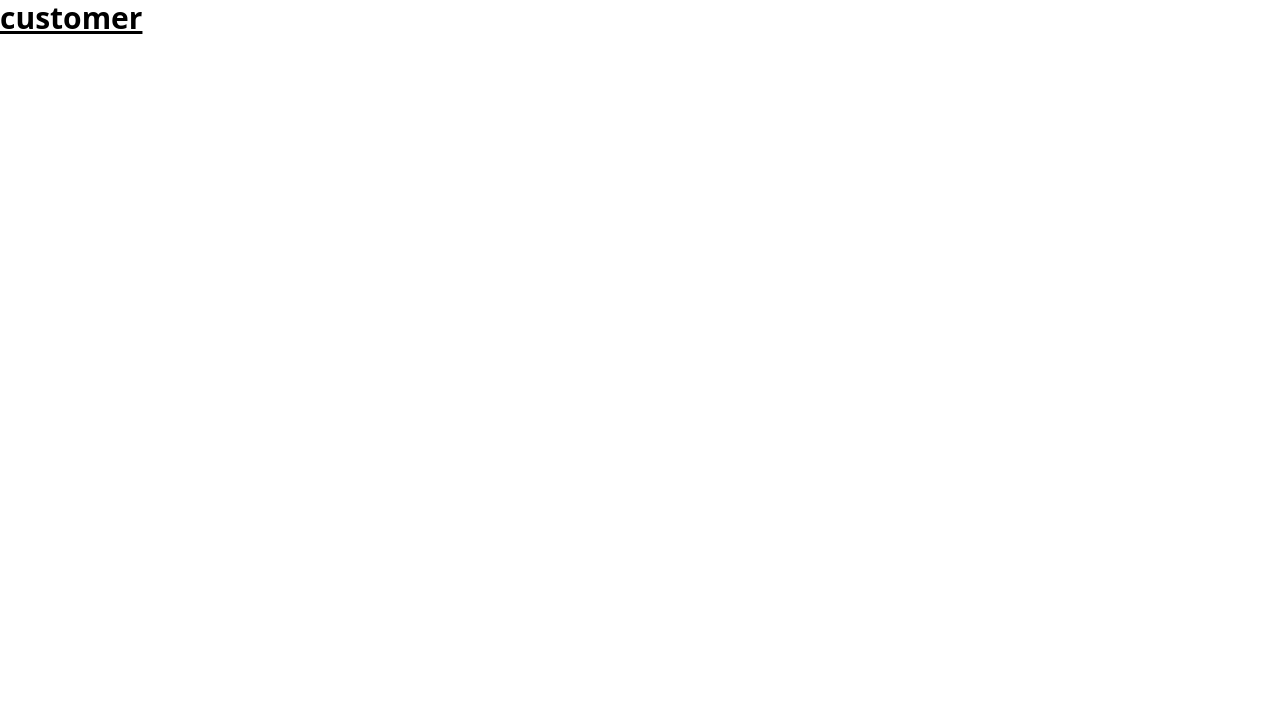
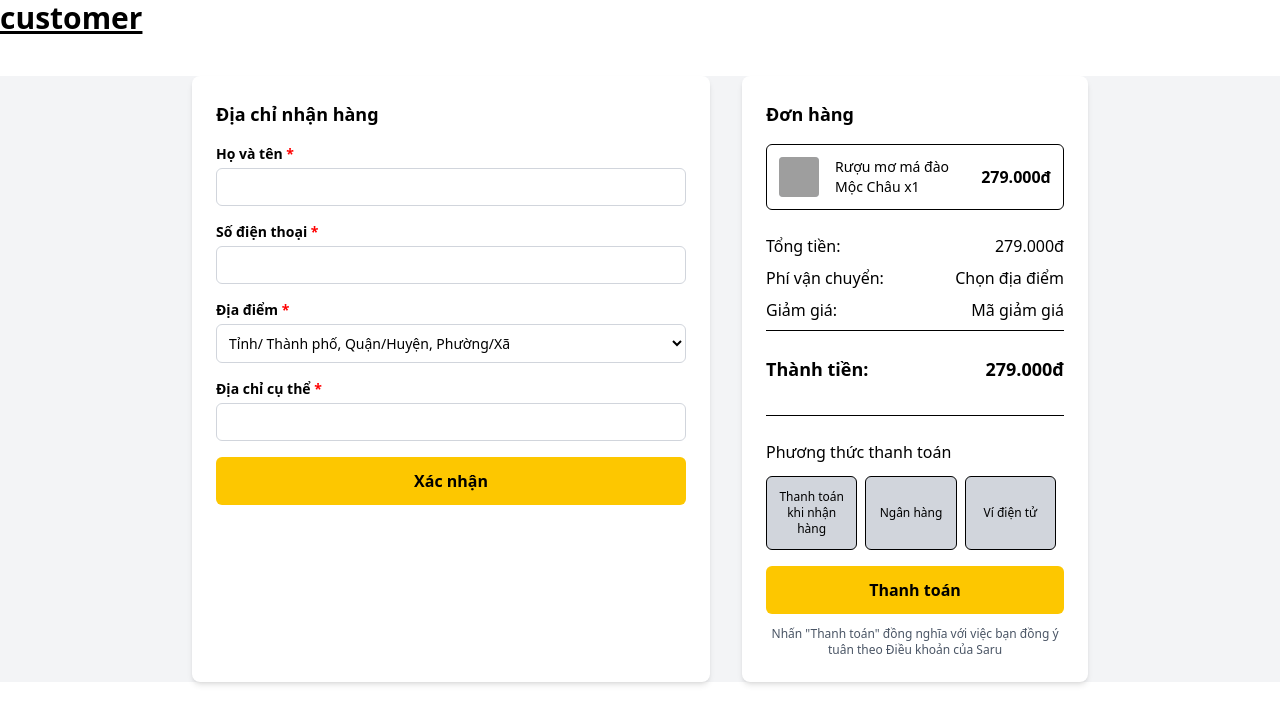
Before and after one commit to anhtqtran/saru-website, an Angular app in the folder my-customer/: page / in a window 1280 px wide. Shown: the top 724 px of the page. Built offline with nearby package versions, Linux system fonts and the light colour scheme; grey boxes are pictures that could not be loaded.

Commit message:
add code payment

```diff
--- a/my-customer/src/app/app.component.html
+++ b/my-customer/src/app/app.component.html
@@ -1,3 +1,4 @@
 <h1 class="text-3xl font-bold underline">
  customer
 </h1>
+<app-paymentdetail></app-paymentdetail>
--- a/my-customer/src/app/paymentdetail/paymentdetail.component.css
+++ b/my-customer/src/app/paymentdetail/paymentdetail.component.css
@@ -1,177 +1,110 @@
+@import "tailwindcss";
 /* Reset CSS */
-* {
-    margin: 0;
-    padding: 0;
-    box-sizing: border-box;
-}
+@tailwind base;
+@tailwind components;
+@tailwind utilities;
 
 body {
-    font-family: sans-serif;
-    background-color: #f9f9f9;
+    @apply font-sans bg-gray-100;
 }
 
 /* Container chính */
 .checkout-container {
-    display: flex;
-    justify-content: space-between;
-    max-width: 900px;
-    margin: 40px auto;
-    gap: 30px;
+    @apply flex justify-between max-w-4xl mx-auto mt-10 gap-8;
 }
 
 /* Form Địa chỉ nhận hàng */
 .shipping-info {
-    width: 60%;
-    background: #fff;
-    padding: 20px;
-    border-radius: 8px;
-    box-shadow: 0 4px 6px rgba(0, 0, 0, 0.1);
+    @apply w-3/5 bg-white p-6 rounded-lg shadow-md;
 }
 
 h2 {
-    font-size: 20px;
-    margin-bottom: 15px;
+    @apply text-lg font-bold mb-4;
 }
 
 /* Các nhóm input */
 .input-group {
-    margin-bottom: 15px;
+    @apply mb-4;
 }
 
 .input-group label {
-    font-weight: bold;
-    font-size: 14px;
-    display: block;
-    margin-bottom: 5px;
+    @apply font-bold text-sm block mb-1;
 }
 
 .input-group input,
 .input-group select {
-    width: 100%;
-    padding: 10px;
-    border: 1px solid #ccc;
-    border-radius: 6px;
-    font-size: 14px;
+    @apply w-full p-2 border border-gray-300 rounded-md text-sm;
 }
 
 /* Định dạng dấu * */
 span {
-    color: black;
+    @apply text-black;
 }
 
 /* Xác nhận */
 .confirm-button {
-    width: 100%;
-    padding: 10px;
-    background-color: #FBBC05;
-    color: black;
-    font-weight: bold;
-    border: none;
-    border-radius: 6px;
-    cursor: pointer;
-    transition: background-color 0.3s;
+    @apply w-full p-3 bg-yellow-400 text-black font-bold border-none rounded-md cursor-pointer transition;
 }
 
 .confirm-button:hover {
-    background-color: #e6b800;
+    @apply bg-yellow-500;
 }
 
 /* Đơn hàng */
 .order-summary {
-    width: 35%;
-    background: #fff;
-    padding: 20px;
-    border-radius: 8px;
-    box-shadow: 0 4px 6px rgba(0, 0, 0, 0.1);
+    @apply w-2/5 bg-white p-6 rounded-lg shadow-md;
 }
 
 /* Sản phẩm */
 .order-item {
-    display: flex;
-    align-items: center;
-    gap: 10px;
-    border: 1px solid #000; /* Thêm viền đen */
-    padding: 10px;
-    border-radius: 5px; /* Bo góc nhẹ */
-    background: #fff;
+    @apply flex items-center gap-4 border border-black p-3 rounded-md bg-white;
 }
 
 .order-item img {
-    width: 40px;
-    height: 40px;
-    background: #ccc; /* Placeholder màu xám */
-    border-radius: 3px;
+    @apply w-10 h-10 bg-gray-300 rounded;
 }
 
 .order-item p {
-    flex: 1;
-    font-size: 14px;
+    @apply flex-1 text-sm;
 }
 
 .order-item span {
-    font-weight: bold;
+    @apply font-bold;
 }
 
-
 /* Chi tiết đơn hàng */
-.order-details p,h5 {
-    display: flex;
-    justify-content: space-between;
-    margin-bottom: 8px;
+.order-details p,
+.order-details h5 {
+    @apply flex justify-between mb-2;
 }
 
-
 .order-details .total {
-    font-weight: bold;
-    font-size: 16px;
+    @apply font-bold text-lg;
 }
 
 /* Phương thức thanh toán */
 .payment-methods {
-    display: flex;
-    justify-content: space-between;
-    margin-top: 10px;
+    @apply flex justify-between mt-3;
 }
 
 .payment-option {
-    flex: 1;
-    padding: 10px;
-    border: 1px solid #000;
-    background: #D9D9D9;
-    border-radius: 6px;
-    font-size: 10px;
-    cursor: pointer;
-    transition: all 0.3s;
-    margin-right: 5px;
+    @apply flex-1 p-3 border border-black bg-gray-300 rounded-md text-xs cursor-pointer transition mr-2;
 }
 
 .payment-option:hover {
-    background-color: #000;
-    color: #fff;
+    @apply bg-black text-white;
 }
 
 /* Nút thanh toán */
 .checkout-button {
-    width: 100%;
-    padding: 12px;
-    background-color: #FBBC05;
-    color: black;
-    font-weight: bold;
-    border: none;
-    border-radius: 6px;
-    cursor: pointer;
-    transition: background-color 0.3s;
-    margin-top: 15px;
+    @apply w-full p-3 bg-yellow-400 text-black font-bold border-none rounded-md cursor-pointer transition mt-4;
 }
 
 .checkout-button:hover {
-    background-color: #e6b800;
+    @apply bg-yellow-500;
 }
 
 /* Điều khoản */
 .terms {
-    font-size: 12px;
-    color: #666;
-    margin-top: 10px;
-    text-align: center;
+    @apply text-xs text-gray-600 mt-3 text-center;
 }
--- a/my-customer/src/app/paymentsuccessful/paymentsuccessful.component.css
+++ b/my-customer/src/app/paymentsuccessful/paymentsuccessful.component.css
@@ -1,73 +1,46 @@
+@import "tailwindcss";
 /* Reset CSS */
-* {
-    margin: 0;
-    padding: 0;
-    box-sizing: border-box;
-}
+@tailwind base;
+@tailwind components;
+@tailwind utilities;
 
 body {
-    font-family: Arial, sans-serif;
-    background-color: #f9f9f9;
-    display: flex;
-    justify-content: center;
-    align-items: center;
-    height: 100vh;
+    @apply font-sans bg-gray-100 flex justify-center items-center h-screen;
 }
 
 /* Khung thông báo */
 .order-success {
-    width: 400px;
-    background: #fff;
-    border-radius: 10px;
-    box-shadow: 0px 4px 6px rgba(0, 0, 0, 0.1);
-    text-align: center;
-    overflow: hidden;
+    @apply w-96 bg-white rounded-lg shadow-md text-center overflow-hidden;
 }
 
 /* Phần tiêu đề */
 .success-header {
-    background-color: #bfbfbf;
-    color: #fff;
-    font-size: 18px;
-    font-weight: bold;
-    padding: 15px;
+    @apply bg-gray-400 text-white text-lg font-bold p-4;
 }
 
 /* Nội dung thông báo */
 .success-content {
-    padding: 20px;
+    @apply p-5;
 }
 
 /* Thông điệp */
 .success-message {
-    font-size: 16px;
-    font-weight: bold;
-    margin-bottom: 5px;
+    @apply text-base font-bold mb-2;
 }
 
 /* Nhóm nút */
 .success-buttons {
-    display: flex;
-    justify-content: center;
-    gap: 10px;
-    margin-top: 15px;
+    @apply flex justify-center gap-3 mt-4;
 }
 
 /* Nút bấm */
 .detail-button,
 .back-button {
-    padding: 10px 20px;
-    background-color: #FBBC05;
-    color: black;
-    font-weight: bold;
-    border: none;
-    border-radius: 6px;
-    cursor: pointer;
-    transition: background-color 0.3s;
+    @apply px-5 py-2 bg-yellow-400 text-black font-bold border-none rounded-md cursor-pointer transition;
 }
 
 /* Hiệu ứng hover */
 .detail-button:hover,
 .back-button:hover {
-    background-color: #e6b800;
+    @apply bg-yellow-500;
 }
```
